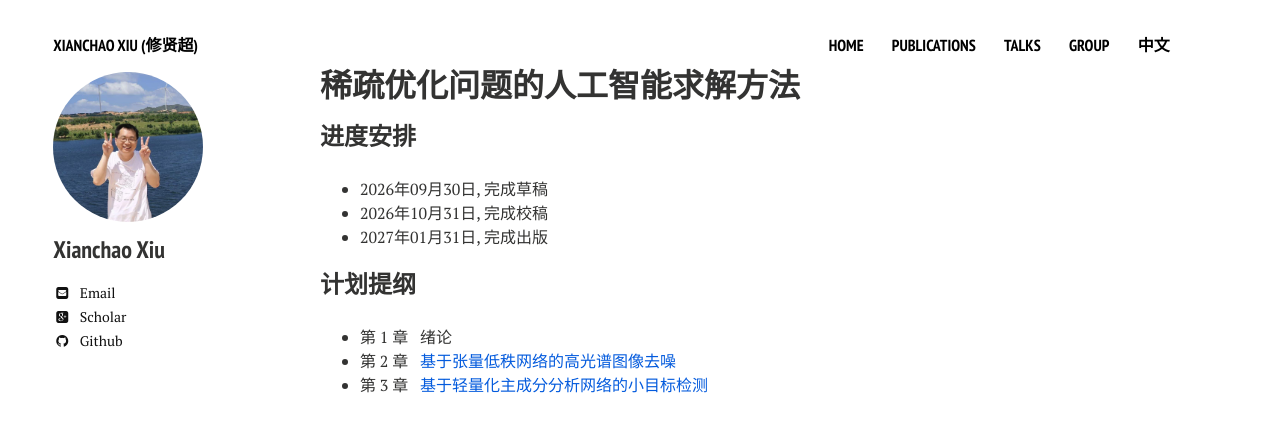
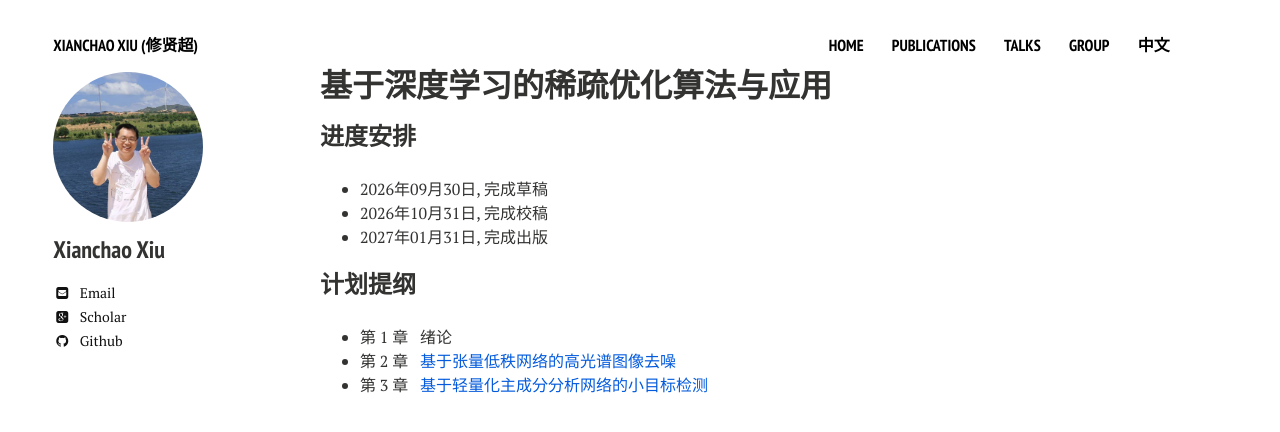
Before and after one commit to xianchaoxiu/xianchaoxiu.github.io, a Jekyll site: the page built from chinese/book/L2O/index.md, in a window 1280 px wide. Shown: the top 432 px of the page. Built offline with Jekyll 4.4.1, drawn with Linux system fonts in a browser that asks for light colours; nearby versions of some CDN libraries.

Commit message:
Update index.md

```diff
--- a/chinese/book/L2O/index.md
+++ b/chinese/book/L2O/index.md
@@ -1,6 +1,6 @@
 ---
 layout: page
-title: 稀疏优化问题的人工智能求解方法
+title: 基于深度学习的稀疏优化算法与应用
 comments: false
 share: false
 ---
```
